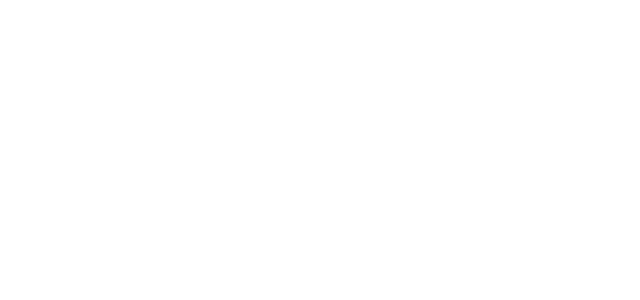
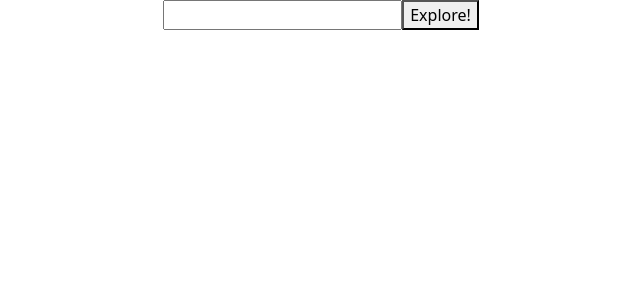
Before and after one commit to Erich08/city-explorer, a React (Create React App) app: page / in a window 1280 px wide. Shown: the top 300 px of the page, without its empty margins (319-959 px from the left). Built offline with nearby package versions, Linux system fonts and the light colour scheme.

Commit message:
displayed Location/lat/lon

```diff
--- a/src/App.js
+++ b/src/App.js
@@ -1,14 +1,42 @@
-
 import './App.css';
-import React, {Component} from 'react';
+import axios from 'axios';
+import React, { Component } from 'react';
+import Main from './Components/Main/Main';
+import Search from './Components/Search/Search';
 
 class App extends Component {
+  constructor(props) {
+    super(props);
+    this.state = {
+      locationSearch: '',
+      locationObj: {},
+    };
+  }
+
+  handleLocation = async () => {
+    const url = `https://us1.locationiq.com/v1/search.php?key=${process.env.REACT_APP_LOCATIONIQ_KEY}&q=${this.state.locationSearch}&format=json`;
+    const searched = await axios.get(url);
+    console.log(searched.data[0]);
+    this.setState({
+      locationObj: searched.data[0],
+    });
+  };
+
+  handleChange = (event) => {
+    event.preventDefault();
+    this.setState({ locationSearch: event.target.value });
+  };
   render() {
-  return (
-    <div className="App">
+    return (
+      <div className='App'>
+        <Search
+          handleLocation={this.handleLocation}
+          handleChange={this.handleChange}
+        />
 
-    </div>
-  );
+        <Main locationSearch={this.state.locationObj} />
+      </div>
+    );
   }
 }
 
--- /dev/null
+++ b/src/Components/Main/Main.js
@@ -0,0 +1,20 @@
+import React, { Component } from 'react';
+import './Main.css';
+
+class Main extends Component {
+  render() {
+    return (
+      <div className='main'>
+        {this.props.locationSearch.display_name && (
+          <h1>
+            The city we searched for is {this.props.locationSearch.display_name}{' '}
+            at latitude/longitude: {this.props.locationSearch.lat}
+            {this.props.locationSearch.lon}
+          </h1>
+        )}
+      </div>
+    );
+  }
+}
+
+export default Main;
--- /dev/null
+++ b/src/Components/Search/Search.js
@@ -0,0 +1,18 @@
+import React, { Component } from 'react';
+import './Search.css';
+
+class Search extends Component {
+  render() {
+    return (
+      <div className='search'>
+        <input onChange={this.props.handleChange}></input>
+
+        <button className='search-btn' onClick={this.props.handleLocation}>
+          Explore!
+        </button>
+      </div>
+    );
+  }
+}
+
+export default Search;
--- a/src/index.js
+++ b/src/index.js
@@ -1,6 +1,7 @@
 import React from 'react';
 import ReactDOM from 'react-dom';
 import './index.css';
+import 'bootstrap/dist/css/bootstrap.min.css';
 import App from './App';
 
 ReactDOM.render(
```
Also changed, not shown: src/Components/Main/Main.css (added), src/Components/Search/Search.css (added).
